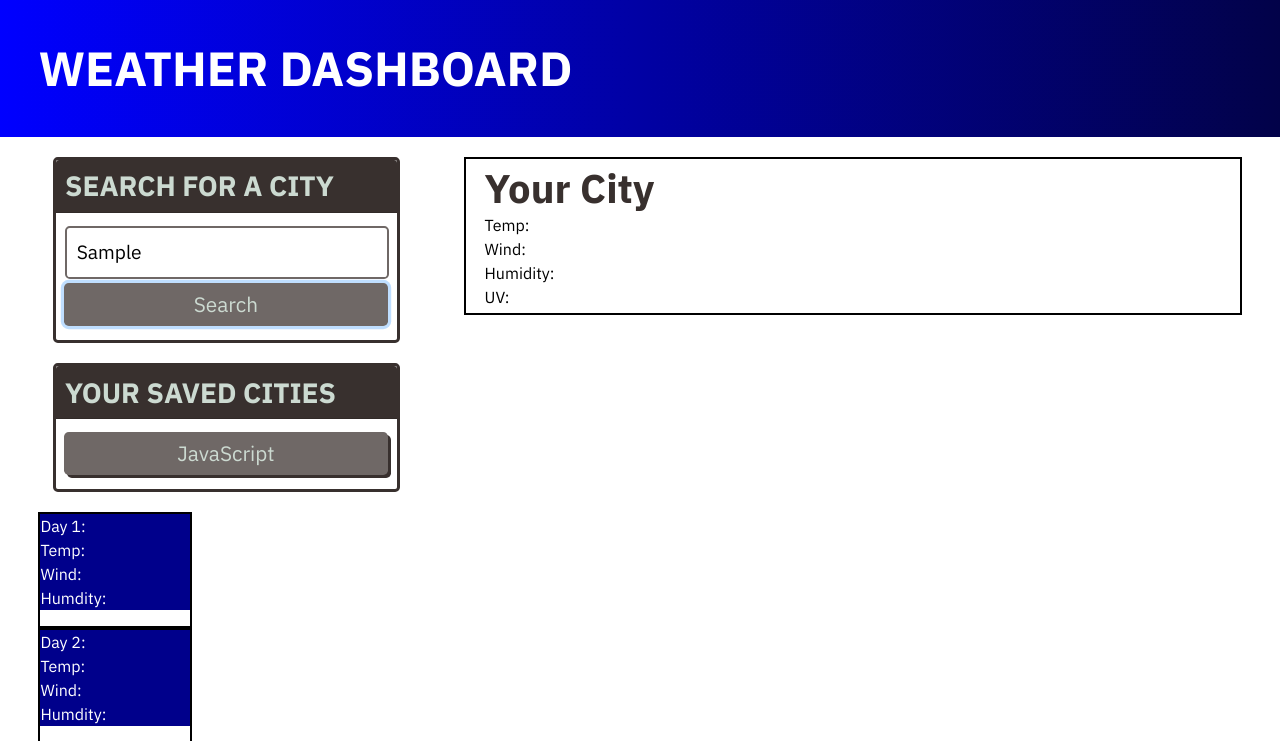
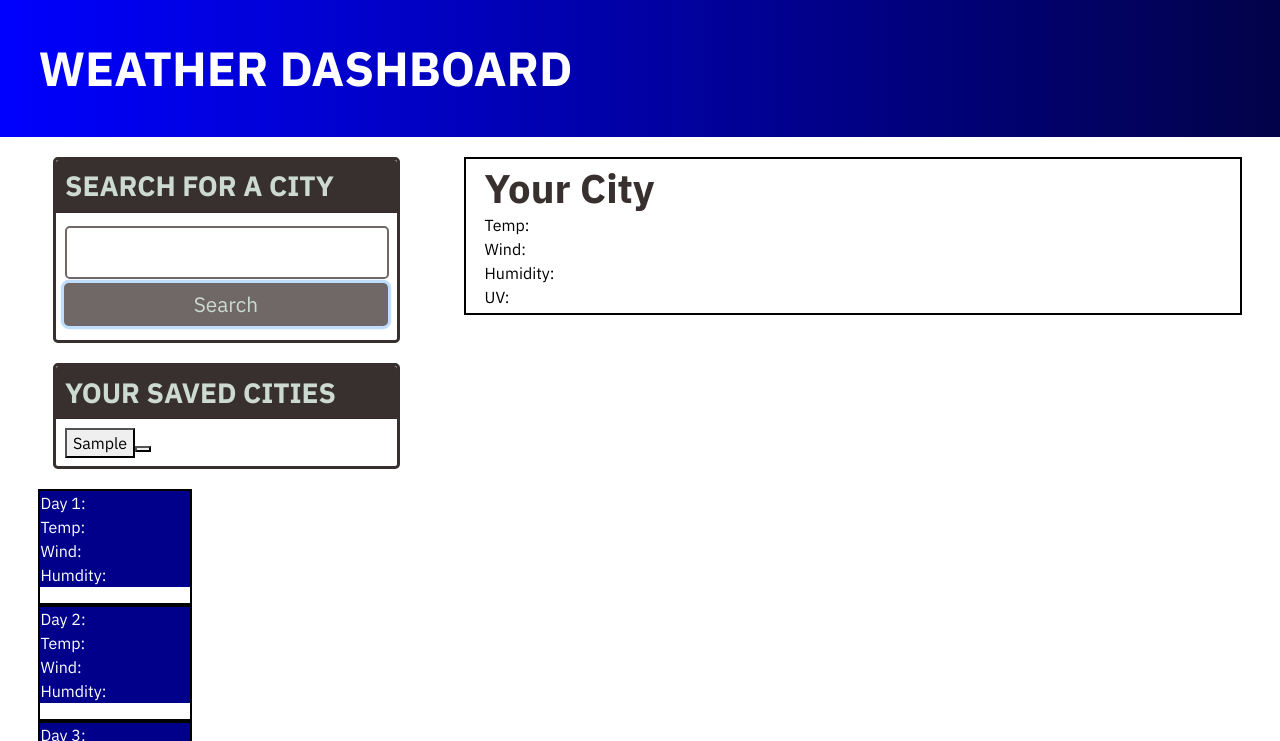
Before and after one commit to RauchDavis13/Challenge6, a plain HTML site: page index.html in a window 1280 px wide. Both pictures are taken after typing "Sample" into the empty fields and a click on the button "Search". Shown: the top 741 px of the page. Drawn offline with nearby package versions, Linux system fonts and the light colour scheme; no server answers.

Commit message:
working on saved city buttons

```diff
--- a/assets/script.js
+++ b/assets/script.js
@@ -1,5 +1,5 @@
 var cityFormEl = document.querySelector("#user-form");
-var languageButtonsEl = document.querySelector("#language-buttons");
+var savedCityEl = document.querySelector("#saved-cities");
 
 var cityInputEl = document.querySelector("#cityName");
 var repoContainerEl = document.querySelector("#repos-container");
@@ -26,13 +26,30 @@ var currentUvSpan = document.getElementById("currentUvSpan");
 var currentDateValue;
 var dailyDateValue;
 
+// array for saved cities
+var cityHistory = [];
+
+//cityHistory = localStorage.getItem;
+
+var cityRetrive = localStorage.getItem("cityHistory");
+cityHistory = JSON.parse(cityRetrive);
+if(cityRetrive === null) {
+  cityHistory = [];
+}
+console.log(cityHistory);
+console.log(cityHistory.length);
+
+
+
 displayCity.textContent= ("Your City");
+
+console.log(cityHistory);
+console.log(localStorage);
+
 
 
 // pulls weather criteria from cityName lat and lon properties
 var fetchWeather = function(cityCoord) {
-
-
 
   // create lat and lon variables to feed into openweather for weather criteria
   var lat = cityCoord.lat;
@@ -48,6 +65,7 @@ var fetchWeather = function(cityCoord) {
     .then (function(data) {
     console.log("data", data);
 
+    // variables for the incoming api data for "current" value in api data
     var weatherCriteria = {
       currentDate: data.current.dt,
       currentHumidity: data.current.humidity,
@@ -94,31 +112,27 @@ var fetchWeather = function(cityCoord) {
           dailyWind: data.daily[i + 1].wind_speed
         }
 
-                console.log(dailyWeather.dailyDate);
-
         dateCode = dailyWeather.dailyDate;
         var dateString = new Date(dateCode * 1000).toLocaleDateString("en-US");
 
-                console.log(dateCode);
-
+        // using 'for loop' to add "i" + 1 to string to define ID name
         var dateDaily = i + 1 + "Date";
         var tempDaily = i + 1 + "Temp";
         var windDaily = i + 1 + "Wind";
         var humidDaily = i + 1 + "Humidity";
+
         var daily_date = document.getElementById(dateDaily);
         var daily_temp = document.getElementById(tempDaily);
         var daily_humidity = document.getElementById(humidDaily);
         var daily_wind = document.getElementById(windDaily);
-                console.log(dateString);
+
+
         daily_date.textContent = (dateString);
         daily_temp.textContent = (dailyWeather.dailyTemp);
         daily_wind.textContent = (dailyWeather.dailyWind);
         daily_humidity.textContent = (dailyWeather.dailyHumidity);
-
-                console.log(dailyWeather.dailyTemp);
       }
     }
-
 
     infoLoad();
 
@@ -126,6 +140,30 @@ var fetchWeather = function(cityCoord) {
   .catch(function(error) {
     console.error(error);
   })
+};
+
+
+var citySaved = function(cityHistory) {
+  for (var i = 0; i<=cityHistory.length; i++) {
+
+    var savedEl = document.createElement("button");
+    savedEl.textContent = cityHistory[i];
+    savedCityEl.appendChild(savedEl);
+  }
+}
+
+
+var citySave = function(cityName) {
+
+  if (cityHistory.indexOf(cityName) !== -1 || null) {
+      return;
+  }
+  cityHistory.push(cityName);
+  localStorage.setItem("cityHistory", JSON.stringify(cityHistory));
+  //savedCityEl.
+  console.log(cityHistory.length);
+  citySaved(cityHistory);
+  console.log(cityHistory);
 };
 
 
@@ -139,11 +177,14 @@ var formSubmitHandler = function(event) {
   console.log(cityName);
 
 
+
   if (cityName) {
     fetchLocation(cityName);
+    citySave(cityName);
+    console.log(cityHistory);
+    console.log(localStorage);
 
     // clear old content
-    repoContainerEl.textContent = "";
     cityInputEl.value = "";
   } else {
     alert("Please enter a City");
@@ -154,6 +195,7 @@ var formSubmitHandler = function(event) {
 
 var fetchLocation = function(cityName) {
   console.log(cityName);
+
   // format the openweather api url
   var locationUrl = "http://api.openweathermap.org/geo/1.0/direct?q=" + cityName + "&appid=f75cb668c488053420a8d04b3b31fdd5";
   console.log("locationUrl", locationUrl);
@@ -172,6 +214,7 @@ var fetchLocation = function(cityName) {
         var cityCoord = {name: (cityName), lat: data[0].lat, lon: data[0].lon};
         console.log(cityCoord)
         fetchWeather(cityCoord);
+
 
       }
     })
@@ -197,68 +240,7 @@ var buttonClickHandler = function(event) {
 
 
 
-var getFeaturedRepos = function(language) {
-  // format the github api url
-  var apiUrl = "https://api.github.com/search/repositories?q=" + language + "+is:featured&sort=help-wanted-issues";
 
-  // make a get request to url
-  fetch(apiUrl).then(function(response) {
-    // request was successful
-    if (response.ok) {
-      response.json().then(function(data) {
-        displayRepos(data.items, language);
-      });
-    } else {
-      alert("Error: " + response.statusText);
-    }
-  });
-};
-
-// var displayRepos = function(repos, searchTerm) {
-//   // check if api returned any repos
-//   if (repos.length === 0) {
-//     repoContainerEl.textContent = "No repositories found.";
-//     return;
-//   }
-
-//   repoSearchTerm.textContent = searchTerm;
-
-//   // loop over repos
-//   for (var i = 0; i < repos.length; i++) {
-//     // format repo name
-//     var repoName = repos[i].owner.login + "/" + repos[i].name;
-
-//     // create a link for each repo
-//     var repoEl = document.createElement("a");
-//     repoEl.classList = "list-item flex-row justify-space-between align-center";
-//     repoEl.setAttribute("href", "./single-repo.html?repo=" + repoName);
-
-//     // create a span element to hold repository name
-//     var titleEl = document.createElement("span");
-//     titleEl.textContent = repoName;
-
-//     // append to container
-//     repoEl.appendChild(titleEl);
-
-//     // create a status element
-//     var statusEl = document.createElement("span");
-//     statusEl.classList = "flex-row align-center";
-
-//     // check if current repo has issues or not
-//     if (repos[i].open_issues_count > 0) {
-//       statusEl.innerHTML =
-//         "<i class='fas fa-times status-icon icon-danger'></i>" + repos[i].open_issues_count + " issue(s)";
-//     } else {
-//       statusEl.innerHTML = "<i class='fas fa-check-square status-icon icon-success'></i>";
-//     }
-
-//     // append to container
-//     repoEl.appendChild(statusEl);
-
-//     // append container to the dom
-//     repoContainerEl.appendChild(repoEl);
-//   }
-// };
 
 // add event listeners to form and button container
 cityFormEl.addEventListener("submit", formSubmitHandler);
--- a/index.html
+++ b/index.html
@@ -31,7 +31,7 @@
       <div class="card">
         <h3 class="card-header text-uppercase">Your Saved Cities</h3>
         <div id="saved-cities" class="card-body">
-          <button data-language="javascript" class="btn">JavaScript</button>
+
        </div>
       </div>
     </div>
```
Lines whose indentation alone changed are shown as unchanged.
